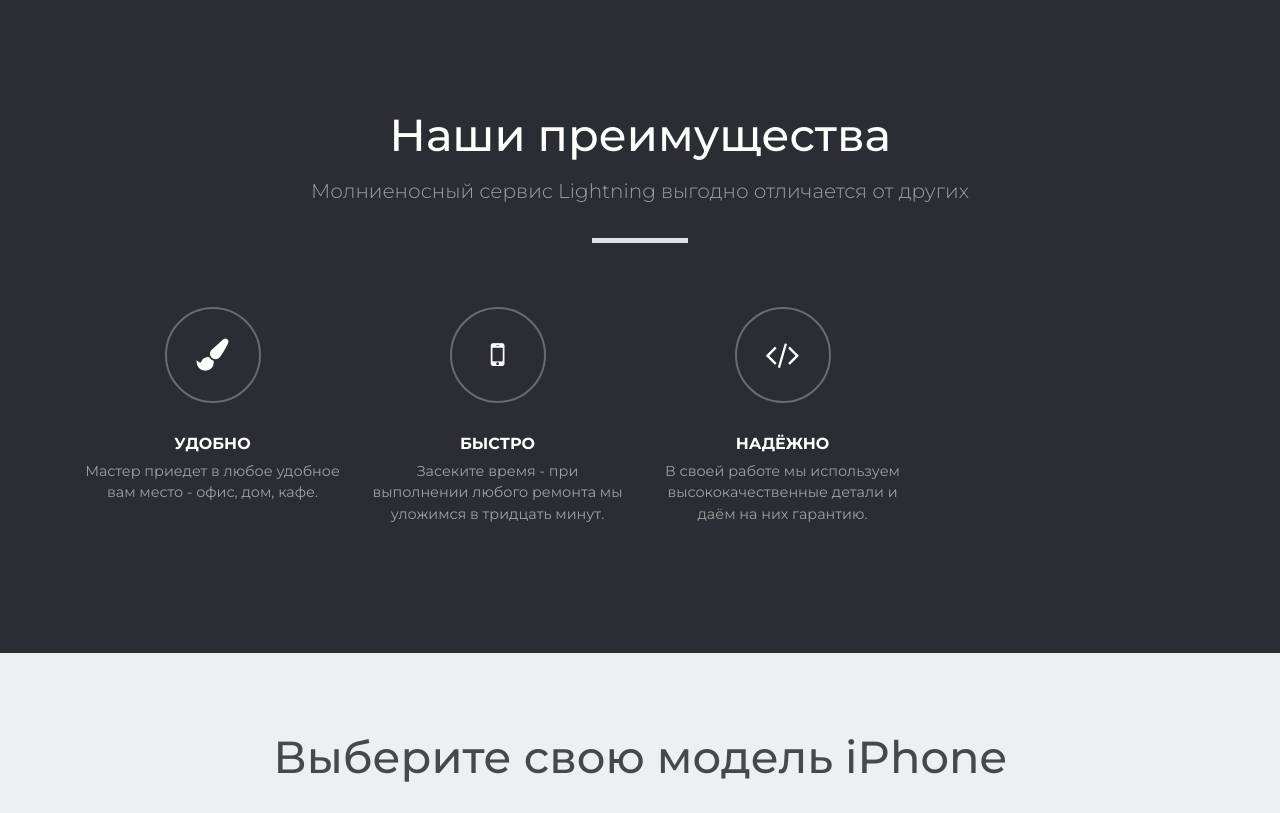
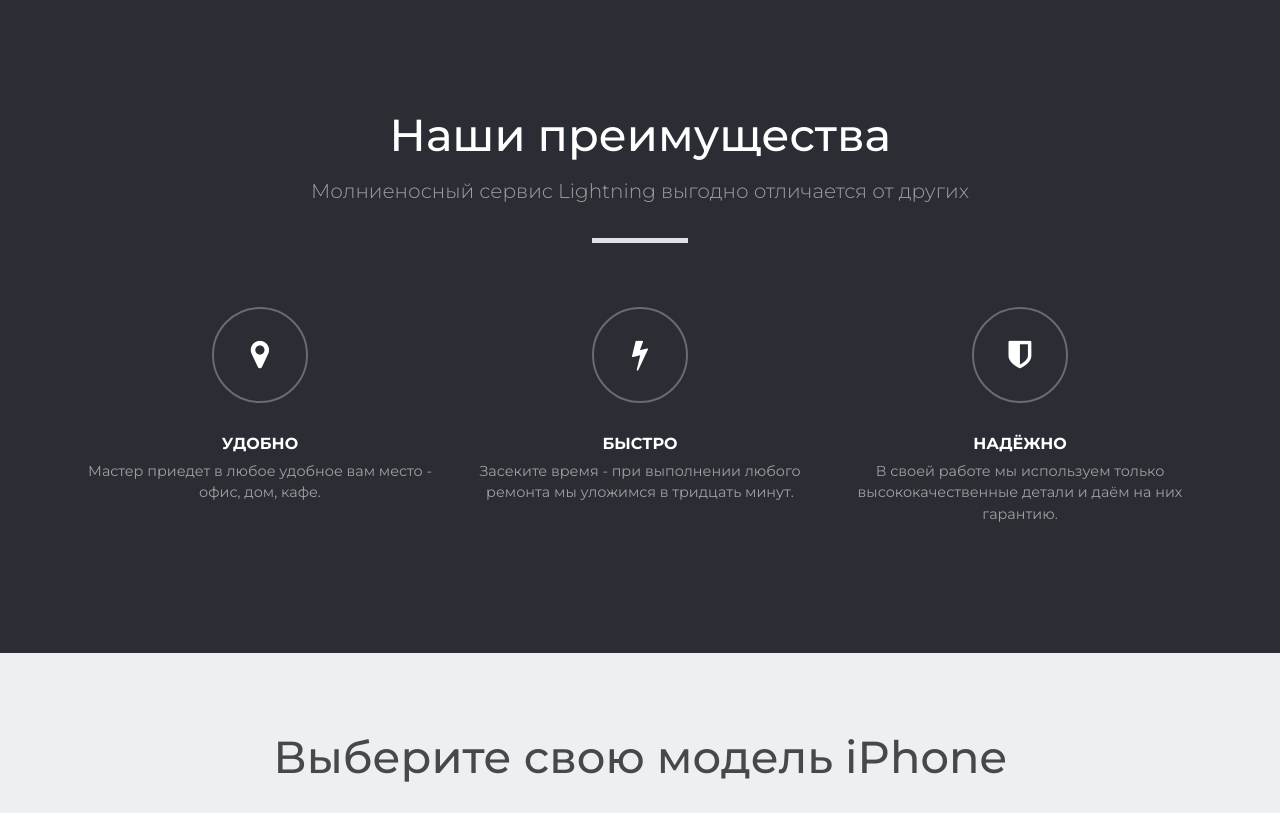
Before and after one commit to Anntie/LightningDesign, a PHP site: page / in a window 1280 px wide. Shown: the part 801-1614 px from the top of the page. Run offline with PHP 8.4, Linux system fonts and the light colour scheme; some libraries are stand-ins or nearby versions; some web fonts are replaced.

Commit message:
Edited features grid and icons

```diff
--- a/css/style.css
+++ b/css/style.css
@@ -296,8 +296,7 @@ li.nav-item .btn-white {
   .features-4 p.lead {
     color: #a0a0a0; }
   .features-4 .col-feature {
-    padding-top: 2rem;
-    padding-bottom: 2rem; }
+    padding-top: 2rem; }
     .features-4 .col-feature h4 {
       color: #fff; }
     .features-4 .col-feature p {
--- a/index.html
+++ b/index.html
@@ -58,26 +58,26 @@
 					</div>
 				</div>
 				<div class="row">
-					<div class="col-md-3 col-feature">
+					<div class="col-md-4 col-feature">
 						<div class="rounded-circle justify-center">
-							<em class="fa fa-2x fa-paint-brush"></em>
+							<em class="fa fa-2x fa-map-marker"></em>
 						</div>
 						<h4>УДОБНО</h4>
 						<p>Мастер приедет в любое удобное вам место - офис, дом, кафе.</p>
 					</div>
-					<div class="col-md-3 col-feature">
+					<div class="col-md-4 col-feature">
 						<div class="rounded-circle justify-center">
-							<em class="fa fa-2x fa-mobile"></em>
+							<em class="fa fa-2x fa-bolt"></em>
 						</div>
 						<h4>БЫСТРО</h4>
 						<p>Засеките время - при выполнении любого ремонта мы уложимся в тридцать минут.</p>
 					</div>
-					<div class="col-md-3 col-feature">
+					<div class="col-md-4 col-feature">
 						<div class="rounded-circle justify-center">
-							<em class="fa fa-2x fa-code"></em>
+							<em class="fa fa-2x fa-shield"></em>
 						</div>
 						<h4>НАДЁЖНО</h4>
-						<p>В своей работе мы используем высококачественные детали и даём на них гарантию.</p>
+						<p>В своей работе мы используем только высококачественные детали и даём на них гарантию.</p>
 					</div>
 					<div class="col-md-3 col-feature">
 
```
